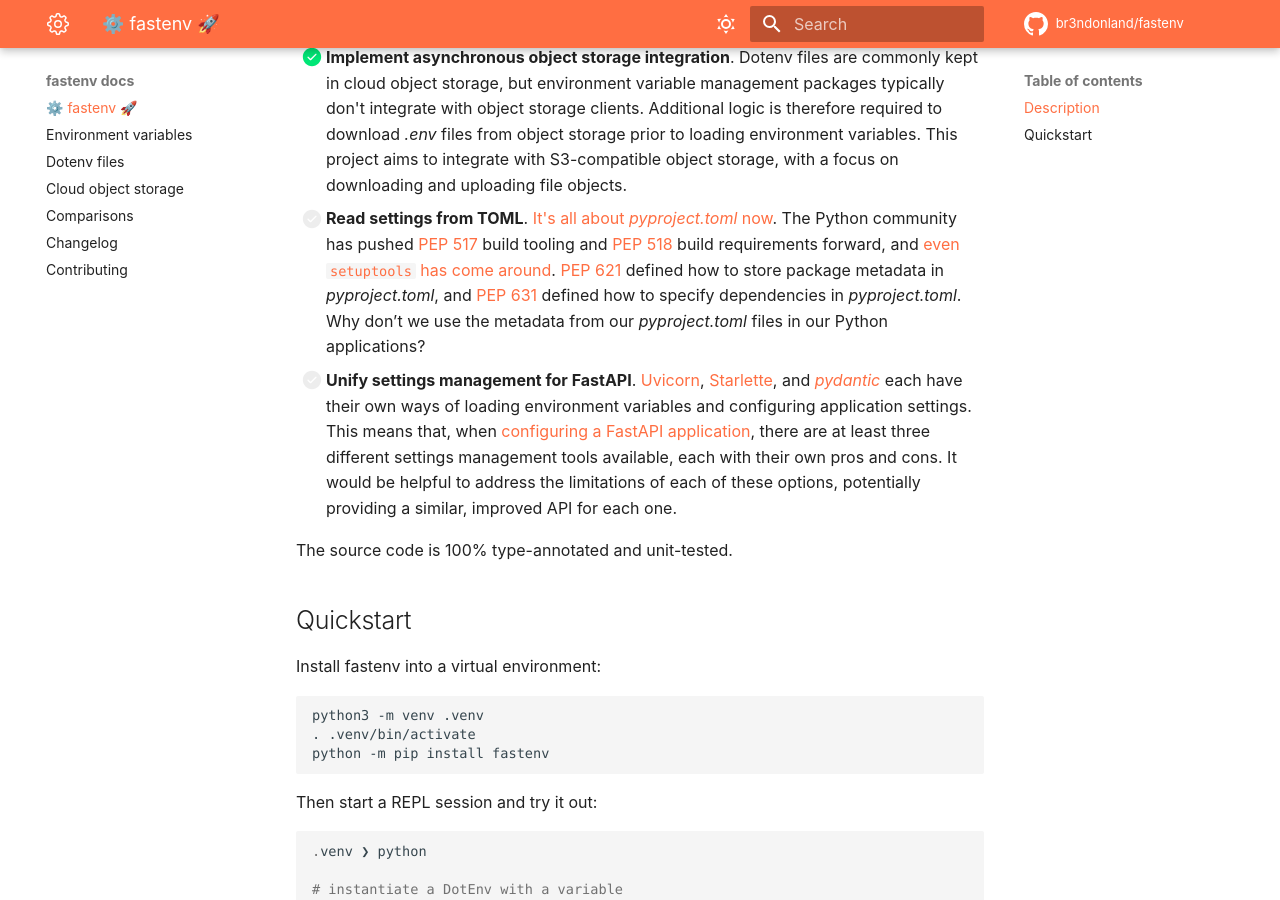
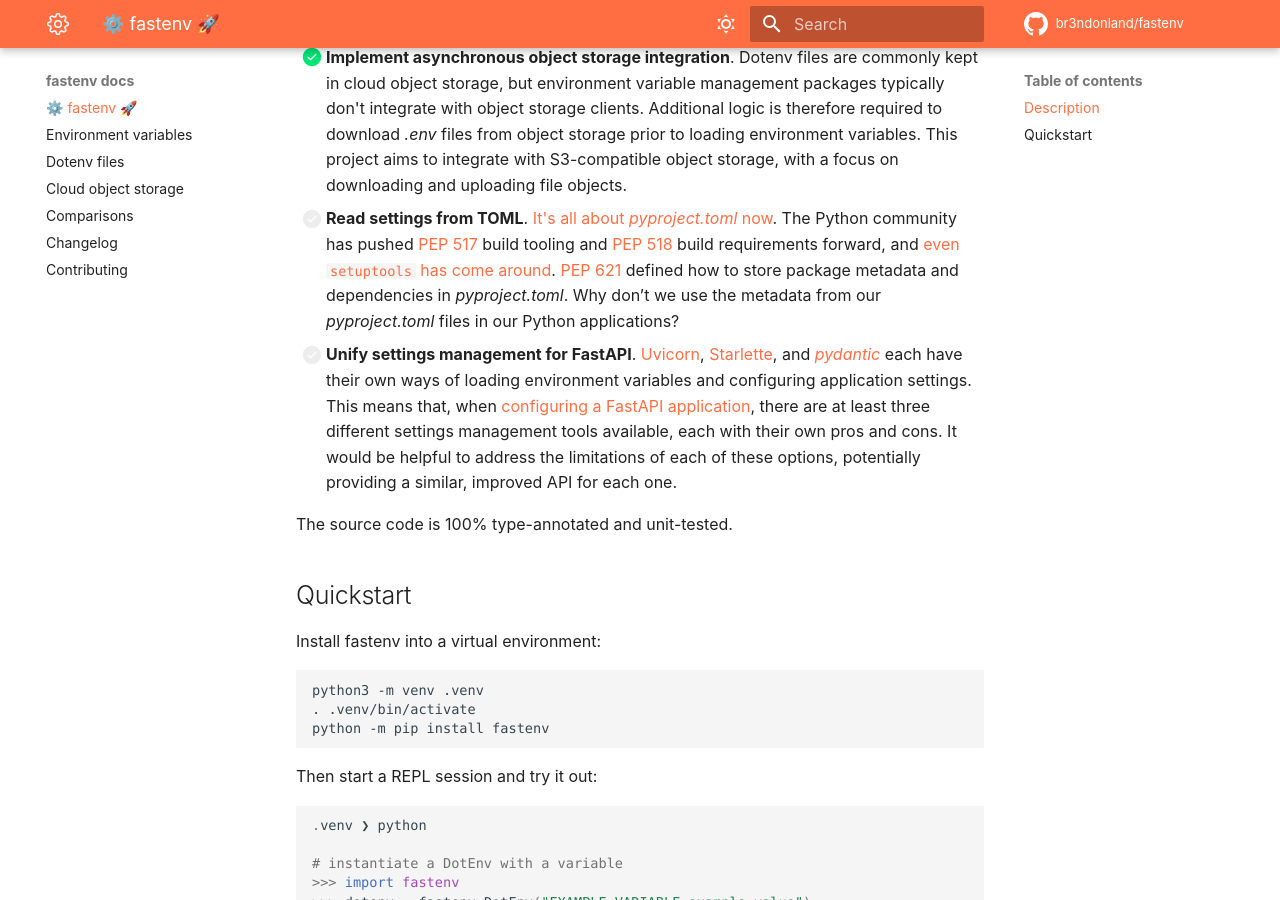
Before and after one commit to br3ndonland/fastenv, an MkDocs documentation site: the page built from docs/index.md, in a window 1280 px wide and 900 px high, scrolled down 650 px. Built offline with MkDocs 1.6.1 and Material for MkDocs 9.7.7, drawn with Linux system fonts in a browser that asks for light colours; comment, search, counter and statistics services are not loaded.

```diff
--- a/docs/index.md
+++ b/docs/index.md
@@ -18,7 +18,7 @@ This project aims to:
 -   [x] **Replace the aging [python-dotenv](https://github.com/theskumar/python-dotenv) project** with a similar, but more intuitive API, and modern syntax and tooling.
 -   [x] **Implement asynchronous file I/O**. Reading and writing files can be done asynchronously with packages like [AnyIO](https://github.com/agronholm/anyio).
 -   [x] **Implement asynchronous object storage integration**. Dotenv files are commonly kept in cloud object storage, but environment variable management packages typically don't integrate with object storage clients. Additional logic is therefore required to download _.env_ files from object storage prior to loading environment variables. This project aims to integrate with S3-compatible object storage, with a focus on downloading and uploading file objects.
--   [ ] **Read settings from TOML**. [It's all about _pyproject.toml_ now](https://snarky.ca/what-the-heck-is-pyproject-toml/). The Python community has pushed [PEP 517](https://www.python.org/dev/peps/pep-0517/) build tooling and [PEP 518](https://www.python.org/dev/peps/pep-0518/) build requirements forward, and [even `setuptools` has come around](https://setuptools.readthedocs.io/en/latest/build_meta.html). [PEP 621](https://www.python.org/dev/peps/pep-0621/) defined how to store package metadata in _pyproject.toml_, and [PEP 631](https://www.python.org/dev/peps/pep-0631/) defined how to specify dependencies in _pyproject.toml_. Why don’t we use the metadata from our _pyproject.toml_ files in our Python applications?
+-   [ ] **Read settings from TOML**. [It's all about _pyproject.toml_ now](https://snarky.ca/what-the-heck-is-pyproject-toml/). The Python community has pushed [PEP 517](https://www.python.org/dev/peps/pep-0517/) build tooling and [PEP 518](https://www.python.org/dev/peps/pep-0518/) build requirements forward, and [even `setuptools` has come around](https://setuptools.readthedocs.io/en/latest/build_meta.html). [PEP 621](https://www.python.org/dev/peps/pep-0621/) defined how to store package metadata and dependencies in _pyproject.toml_. Why don’t we use the metadata from our _pyproject.toml_ files in our Python applications?
 -   [ ] **Unify settings management for FastAPI**. [Uvicorn](https://www.uvicorn.org/), [Starlette](https://www.starlette.io/config/), and _[pydantic](https://pydantic-docs.helpmanual.io/usage/settings/)_ each have their own ways of loading environment variables and configuring application settings. This means that, when [configuring a FastAPI application](https://fastapi.tiangolo.com/advanced/settings/), there are at least three different settings management tools available, each with their own pros and cons. It would be helpful to address the limitations of each of these options, potentially providing a similar, improved API for each one.
 
 The source code is 100% type-annotated and unit-tested.
```
Also changed, not shown: README.md (+1 -1 lines).
